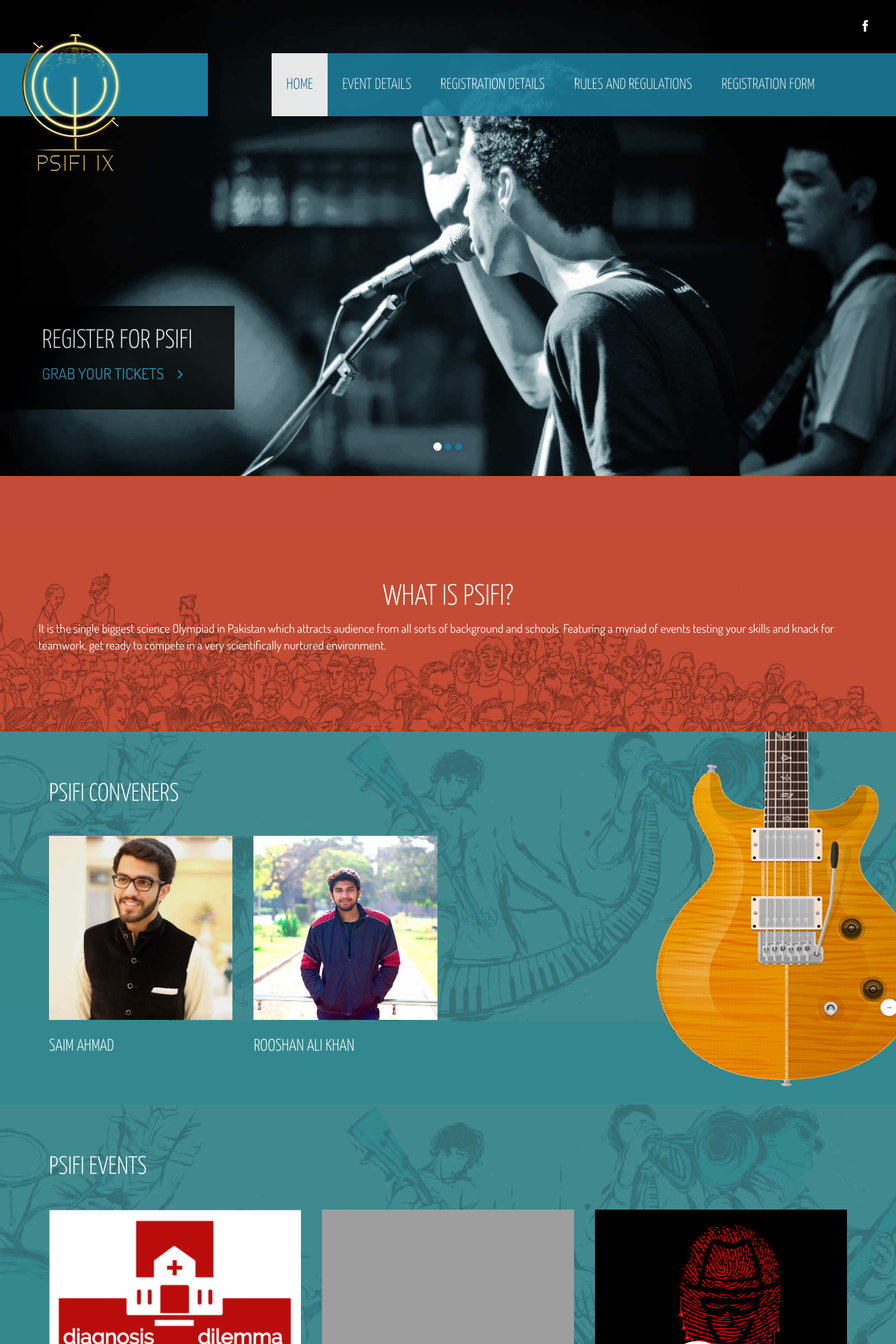
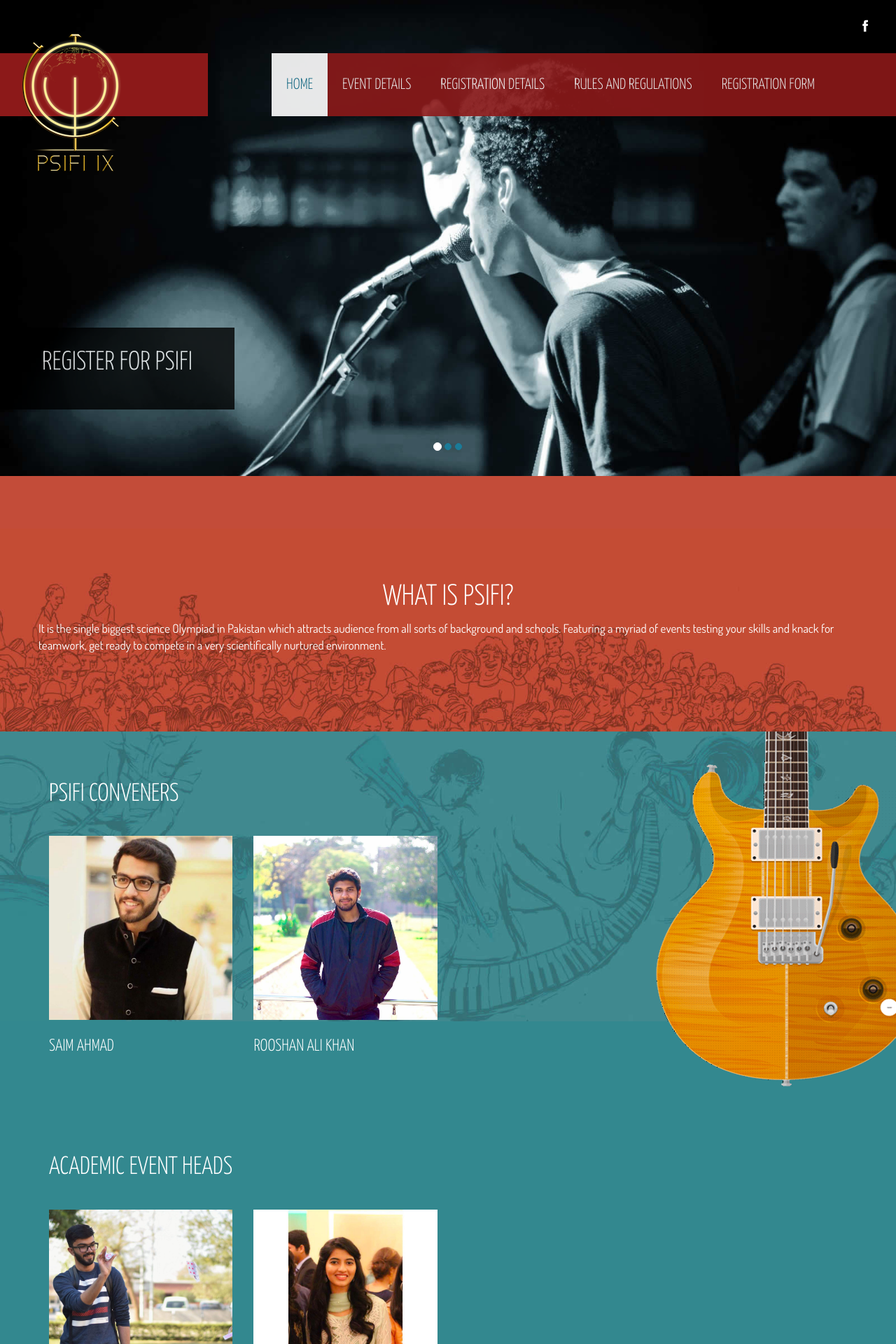
Before and after one commit to sarwanpasha/Spades, a PHP site: page /PSIFI/ in a window 1280 px wide. Shown: the top 1920 px of the page at 70% size. Run offline with PHP 8.4, Linux system fonts and the light colour scheme; some libraries are stand-ins or nearby versions; grey boxes are pictures that could not be loaded.

Commit message:
Sarwan
Sarwan

```diff
--- a/PSIFI/css/main.css
+++ b/PSIFI/css/main.css
@@ -102,7 +102,7 @@ h2 {
 }
 
 .navbar-brand {
-  background-color: #1B7B98;
+  background-color: #8c1919;
   height: 90px;
   margin-bottom: 20px;
   position: relative;
@@ -115,7 +115,7 @@ h2 {
 }
 
 .navbar-right {
-  background-color: #1B7B98;
+  background-color: #8c1919;
   padding:0 95px 0 0;
   opacity: .9
 }
@@ -138,7 +138,7 @@ h2 {
 
 
 .fixed-menu {
-  background-color: #1B7B98;
+  background-color: #8c1919;
   position: fixed;
   top: 0;
 }
--- a/PSIFI/index.html
+++ b/PSIFI/index.html
@@ -78,21 +78,21 @@
 					<img class="img-responsive" src="images/slider/bg1.jpg" alt="slider">
 					<div class="carousel-caption">
 						<h2>Register for PSIFI </h2>
-						<a href="#contact">GRAB YOUR TICKETS <i class="fa fa-angle-right"></i></a>
+
 					</div>
 				</div>
 				<div class="item">
 					<img class="img-responsive" src="images/slider/bg2.jpg" alt="slider">
 					<div class="carousel-caption">
 						<h2>Register for PSIFI </h2>
-						<a href="#contact">GRAB YOUR TICKETS <i class="fa fa-angle-right"></i></a>
+
 					</div>
 				</div>
 				<div class="item">
 					<img class="img-responsive" src="images/slider/bg3.jpg" alt="slider">
 					<div class="carousel-caption">
 						<h2>Register for PSIFI  </h2>
-						<a href="#contact" >GRAB YOUR TICKETS <i class="fa fa-angle-right"></i></a>
+
 					</div>
 				</div>
 			</div>
@@ -158,6 +158,38 @@
 					<img class="img-responsive" src="images/guitar.png" alt="guitar">
 				</div>
 			</div>
+				<div class="row">
+				<div class="col-sm-12 col-md-9">
+					<div id="event-carousel" class="carousel slide" data-interval="false">
+						<h2 class="heading">ACADEMIC EVENT HEADS</h2>
+					<!--  here -->
+						<div class="carousel-inner">
+							<div class="item active">
+								<div class="row">
+									<div class="col-sm-4">
+										<div class="single-event">
+											<img class="img-responsive" src="images/event/nadir.jpg" alt="event-image">
+											<h4>RAJA NADIR</h4>
+
+										</div>
+									</div>
+									<div class="col-sm-4">
+										<div class="single-event">
+											<img class="img-responsive" src="images/event/asmah.jpg" alt="event-image">
+											<h4>ASMA TARIQ</h4>
+
+										</div>
+									</div>
+
+								</div>
+							</div>
+						</div>
+					</div>
+				</div>
+				<div class="guitar">
+					<img class="img-responsive" src="images/guitar.png" alt="guitar">
+				</div>
+			</div>
 		</div>
 	</section><!--/#event-->
 
@@ -187,7 +219,7 @@
 									</div>
 									<div class="col-sm-4">
 										<div class="single-event2">
-											<img class="img-responsive" src="images/PSIFI_Events/galactica 2.psd" alt="event-image">
+											<img class="img-responsive" src="images/PSIFI_Events/galactica.jpg" alt="event-image">
 											<h4>Galactica</h4>
 											<h5>The companies will work on the Request for Proposal</h5>
 										</div>
@@ -218,7 +250,7 @@
 									</div>
 									<div class="col-sm-4">
 										<div class="single-event2">
-											<img class="img-responsive" src="images/PSIFI_Events/Rapid Manoeuvre.psd" alt="event-image">
+											<img class="img-responsive" src="images/PSIFI_Events/rm.jpg" alt="event-image">
 											<h4>Rapid Manoeuvre</h4>
 											<h5>In this year’s Psifi we present to you another edition of Rapid Manoeuvre,</h5>
 										</div>
@@ -227,7 +259,7 @@
 							</div><div class="item active"><div class="row">
 									<div class="col-sm-4">
 										<div class="single-event2">
-											<img class="img-responsive" src="images/PSIFI_Events/Think logo light.psd" alt="event-image">
+											<img class="img-responsive" src="images/PSIFI_Events/think.jpg" alt="event-image">
 											<h4>Think</h4>
 											<h5>If you’re a fan of the Sherlock Holmes type of reasoning and problem solving</h5>
 										</div>
@@ -251,7 +283,7 @@
 								<div class="row">
 									<div class="col-sm-4">
 										<div class="single-event2">
-											<img class="img-responsive" src="images/PSIFI_Events/RGM.psd" alt="event-image">
+											<img class="img-responsive" src="images/PSIFI_Events/RGM.jpg" alt="event-image">
 											<h4>RGM</h4>
 											<h5>Did you ever lay down a mouse trap and find the slice of cheese missing afterwards?</h5>
 										</div>
@@ -272,7 +304,22 @@
 									</div>
 								</div>
 							</div>
-							<div class="item">
+								</div><div class="item active">
+								<div class="row">
+									<div class="col-sm-4">
+										<div class="single-event2">
+											<img class="img-responsive" src="images/PSIFI_Events/gearup.png" alt="event-image">
+											<h4>Gear Up</h4>
+											<h5></h5>
+										</div>
+									</div>
+									<div class="col-sm-4">
+										<div class="single-event2">
+											<img class="img-responsive" src="images/PSIFI_Events/avionics.jpg" alt="event-image">
+											<h4>Avionics</h4>
+											<h5></h5>
+										</div>
+									</div>
 								<div class="row">
 									<div class="col-sm-4">
 										<div class="single-event2">
@@ -281,6 +328,10 @@
 											<h5>ARE YOU READY TO BATTLE?</h5>
 										</div>
 									</div>
+								</div>
+							<div class="item">
+								<div class="row">
+
 									<div class="col-sm-4">
 										<div class="single-event2">
 											<img class="img-responsive" src="images/PSIFI_Events/TechWars Logo.jpeg" alt="event-image">
@@ -291,6 +342,7 @@
 
 								</div>
 							</div>
+
 						</div>
 					</div>
 				</div>
@@ -309,10 +361,10 @@
 
 
             <a href="pdf/registration_guidelines.pdf" target="_blank">Registration Details</a><br><br>
-            <a href="pdf/waiver.pdf" target="_blank">Waiver of Liability</a><br><br>
-             <a href="pdf/payment.pdf" target="_blank">Payment Calculation</a><br><br>
+
+
                <a href="pdf/evalform.pdf" target="_blank">Evaluation Form</a><br><br>
-            <a href="pdf/institute.pdf" target="_blank">Institutional Consent Form</a><br>
+
             <br>
             <br>
             <br>
@@ -324,7 +376,7 @@
 
 		</div>
 	</section><!--/#forms-->
-
+	<!--
 	<section id="sponsor">
 		<div id="sponsor-carousel" class="carousel slide" data-interval="false">
 			<div class="container">
@@ -362,7 +414,8 @@
 				<img class="img-responsive" src="images/light.png" alt="">
 			</div>
 		</div>
-	</section><!--/#sponsor-->
+	</section>
+	#sponsor-->
 
 
 
@@ -396,10 +449,9 @@
 						<div class="contact-text">
 							<h3>Contact</h3>
 							<address>
-								E-mail: spades@lums.edu.pk<br>
-								Phone: (+63) 555 1212<br>
-								Mobile: (+63) 555 0100<br>
-								Fax: (+63) 555 0101<br>
+								E-mail: reg.psifi@gmail.com<br>
+								Mobile: (+92) 311 4338777<br>
+
 							</address>
 						</div>
 						<div class="contact-address">
```
Also changed, not shown: faculty.html (added, +17 -0 lines), form.html (added, +17 -0 lines), views/header.php (+5 -6 lines), views/section1.php (+7 -2 lines), PSIFI/images/PSIFI_Events/RGM.jpg (added), PSIFI/images/PSIFI_Events/avionics.jpg (added), PSIFI/images/PSIFI_Events/galactica.jpg (added), PSIFI/images/PSIFI_Events/gearup.png (added), PSIFI/images/PSIFI_Events/rm.jpg (added), PSIFI/images/PSIFI_Events/think.jpg (added), PSIFI/images/event/asmah.jpg (added), PSIFI/images/event/nadir.jpg (added), 5 other files.
